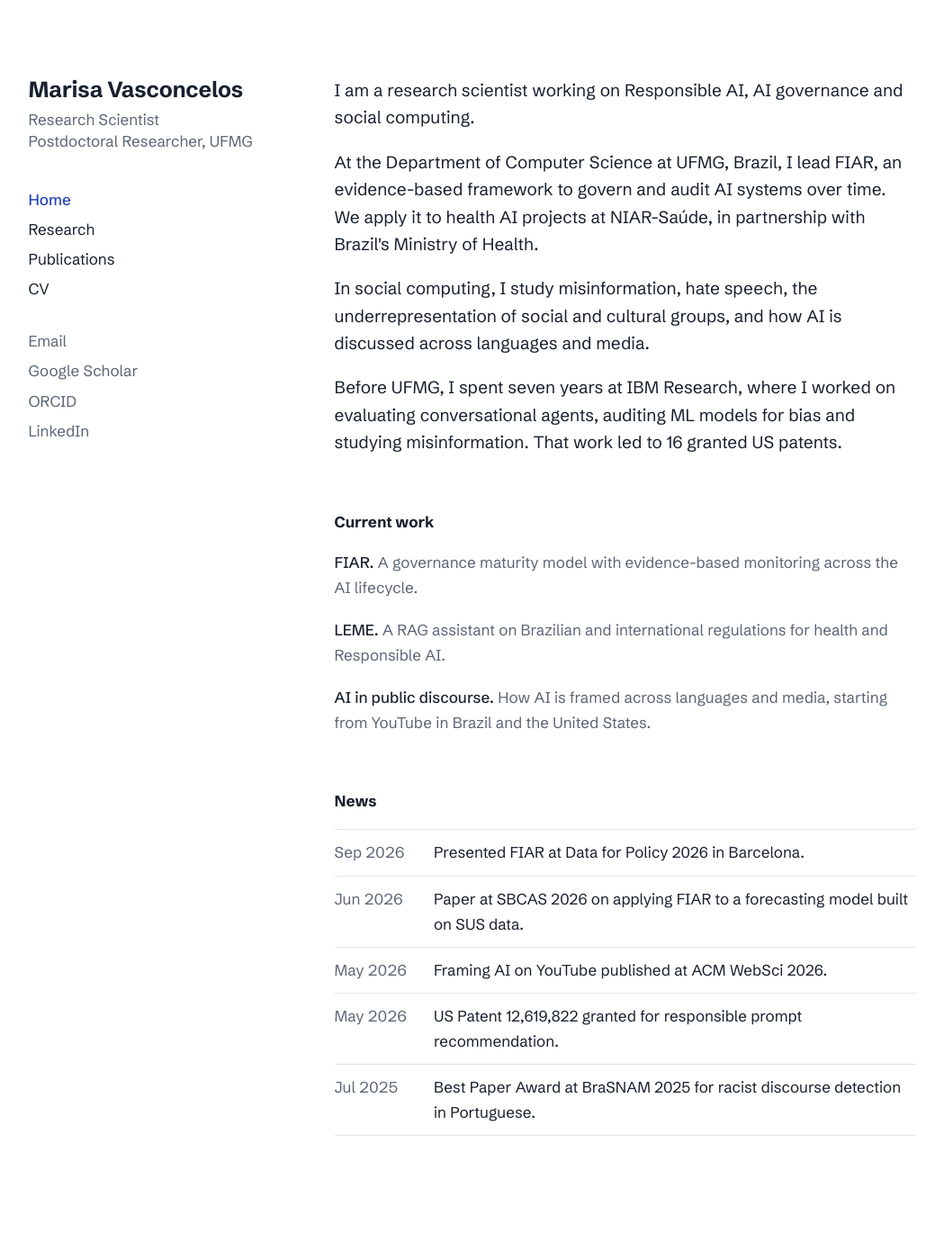
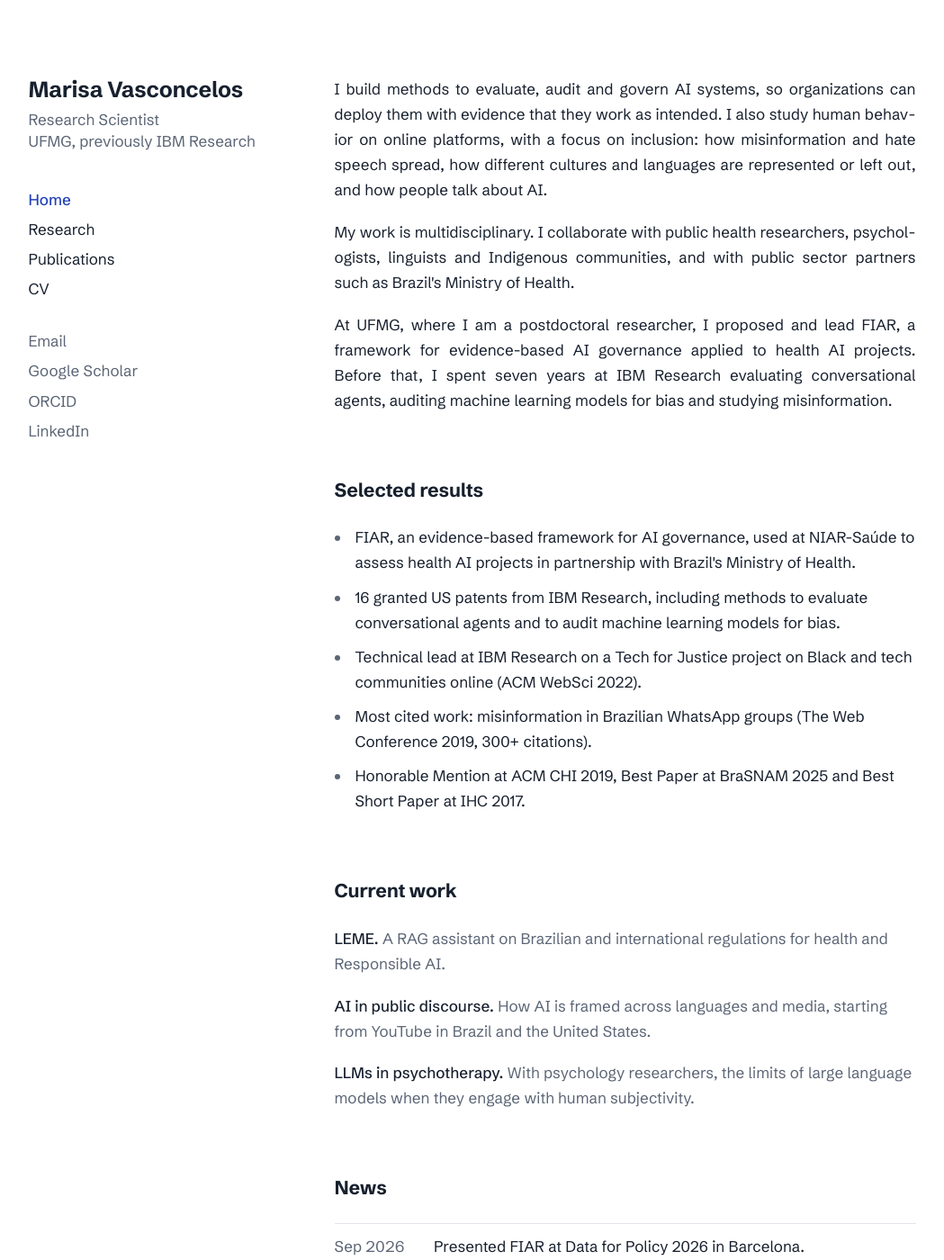
Before and after one commit to marisavas/marisavas.github.io, a Jekyll site: the page built from index.html, in a window 1280 px wide and 1400 px high. Shown: the whole window at 90% size, without its empty margins (107-1156 px from the left). Built offline with Jekyll 4.4.1, drawn with Linux system fonts in a browser that asks for light colours.

Commit message:
Home: new bio and selected results; Research text fixes; CSS cleanup

```diff
--- a/_includes/header.html
+++ b/_includes/header.html
@@ -1,6 +1,6 @@
 <aside class="site-side">
   <a class="site-name" href="{{ '/' | relative_url }}">Marisa Vasconcelos</a>
-  <p class="site-role">Research Scientist<br>Postdoctoral Researcher, UFMG</p>
+  <p class="site-role">Research Scientist<br>UFMG, previously IBM Research</p>
 
   <nav class="site-nav" aria-label="Main">
     <ul>
--- a/assets/css/styles-global.css
+++ b/assets/css/styles-global.css
@@ -99,22 +99,34 @@ img { max-width: 100%; height: auto; }
 }
 
 .site-main h2 {
-  font-size: 1rem;
+  font-size: 1.25rem;
   font-weight: 700;
-  margin: 0 0 1rem;
+  letter-spacing: -0.01em;
+  margin: 0 0 1.25rem;
 }
 
-.site-main section { margin-top: 3.5rem; }
+.site-main section { margin-top: 4rem; }
 .site-main section:first-child { margin-top: 0; }
 
 .site-main p { margin: 0 0 1.1rem; }
 
 /* Bio on the home page */
 .bio p {
-  font-size: 1.12rem;
-  line-height: 1.6;
+  font-size: 1rem;
+  line-height: 1.65;
 }
 .bio p:last-child { margin-bottom: 0; }
+
+/* Selected results */
+.results {
+  margin: 0;
+  padding-left: 1.1rem;
+}
+.results li {
+  margin: 0 0 .6rem;
+  padding-left: .25rem;
+}
+.results li::marker { color: var(--muted); }
 
 /* Current work */
 .work { list-style: none; margin: 0; padding: 0; }
@@ -157,11 +169,18 @@ img { max-width: 100%; height: auto; }
     gap: .25rem 1.25rem;
     margin-bottom: .75rem;
   }
-  .bio p { font-size: 1.05rem; }
+}
+
+/* Justified text on wider screens only (narrow columns get gaps between words) */
+@media (min-width: 761px) {
+  .bio p, .intro p {
+    text-align: justify;
+    hyphens: auto;
+  }
 }
 
 /* ===== Research page ===== */
-.intro p { font-size: 1.12rem; line-height: 1.6; }
+.intro p { font-size: 1rem; line-height: 1.65; }
 
 .topic { margin: 0 0 2.25rem; }
 .topic:last-child { margin-bottom: 0; }
@@ -183,7 +202,6 @@ img { max-width: 100%; height: auto; }
   font-size: .94rem;
   line-height: 1.45;
 }
-
 .refs li:last-child { margin-bottom: 0; }
 .refs a {
   color: var(--ink);
--- a/index.html
+++ b/index.html
@@ -6,18 +6,28 @@ custom_css:
 ---
 
 <div class="bio">
-  <p>I am a research scientist working on Responsible AI, AI governance and social computing.</p>
-  <p>At the Department of Computer Science at UFMG, Brazil, I lead FIAR, an evidence-based framework to govern and audit AI systems over time. We apply it to health AI projects at NIAR-Saúde, in partnership with Brazil's Ministry of Health.</p>
-  <p>In social computing, I study misinformation, hate speech, the underrepresentation of social and cultural groups, and how AI is discussed across languages and media.</p>
-  <p>Before UFMG, I spent seven years at IBM Research, where I worked on evaluating conversational agents, auditing ML models for bias and studying misinformation. That work led to 16 granted US patents.</p>
+  <p>I build methods to evaluate, audit and govern AI systems, so organizations can deploy them with evidence that they work as intended. I also study human behavior on online platforms, with a focus on inclusion: how misinformation and hate speech spread, how different cultures and languages are represented or left out, and how people talk about AI.</p>
+  <p>My work is multidisciplinary. I collaborate with public health researchers, psychologists, linguists and Indigenous communities, and with public sector partners such as Brazil's Ministry of Health.</p>
+  <p>At UFMG, where I am a postdoctoral researcher, I proposed and lead FIAR, a framework for evidence-based AI governance applied to health AI projects. Before that, I spent seven years at IBM Research evaluating conversational agents, auditing machine learning models for bias and studying misinformation.</p>
 </div>
+
+<section aria-labelledby="results">
+  <h2 id="results">Selected results</h2>
+  <ul class="results">
+    <li>FIAR, an evidence-based framework for AI governance, used at NIAR-Saúde to assess health AI projects in partnership with Brazil's Ministry of Health.</li>
+    <li>16 granted US patents from IBM Research, including methods to evaluate conversational agents and to audit machine learning models for bias.</li>
+    <li>Technical lead at IBM Research on a Tech for Justice project on Black and tech communities online (ACM WebSci 2022).</li>
+    <li>Most cited work: misinformation in Brazilian WhatsApp groups (The Web Conference 2019, 300+ citations).</li>
+    <li>Honorable Mention at ACM CHI 2019, Best Paper at BraSNAM 2025 and Best Short Paper at IHC 2017.</li>
+  </ul>
+</section>
 
 <section aria-labelledby="now">
   <h2 id="now">Current work</h2>
   <ul class="work">
-    <li><strong>FIAR.</strong> <span>A governance maturity model with evidence-based monitoring across the AI lifecycle.</span></li>
     <li><strong>LEME.</strong> <span>A RAG assistant on Brazilian and international regulations for health and Responsible AI.</span></li>
     <li><strong>AI in public discourse.</strong> <span>How AI is framed across languages and media, starting from YouTube in Brazil and the United States.</span></li>
+    <li><strong>LLMs in psychotherapy.</strong> <span>With psychology researchers, the limits of large language models when they engage with human subjectivity.</span></li>
   </ul>
 </section>
 
```
Also changed, not shown: _pages/research.html (renamed from _pages/research.md, +5 -8 lines).
